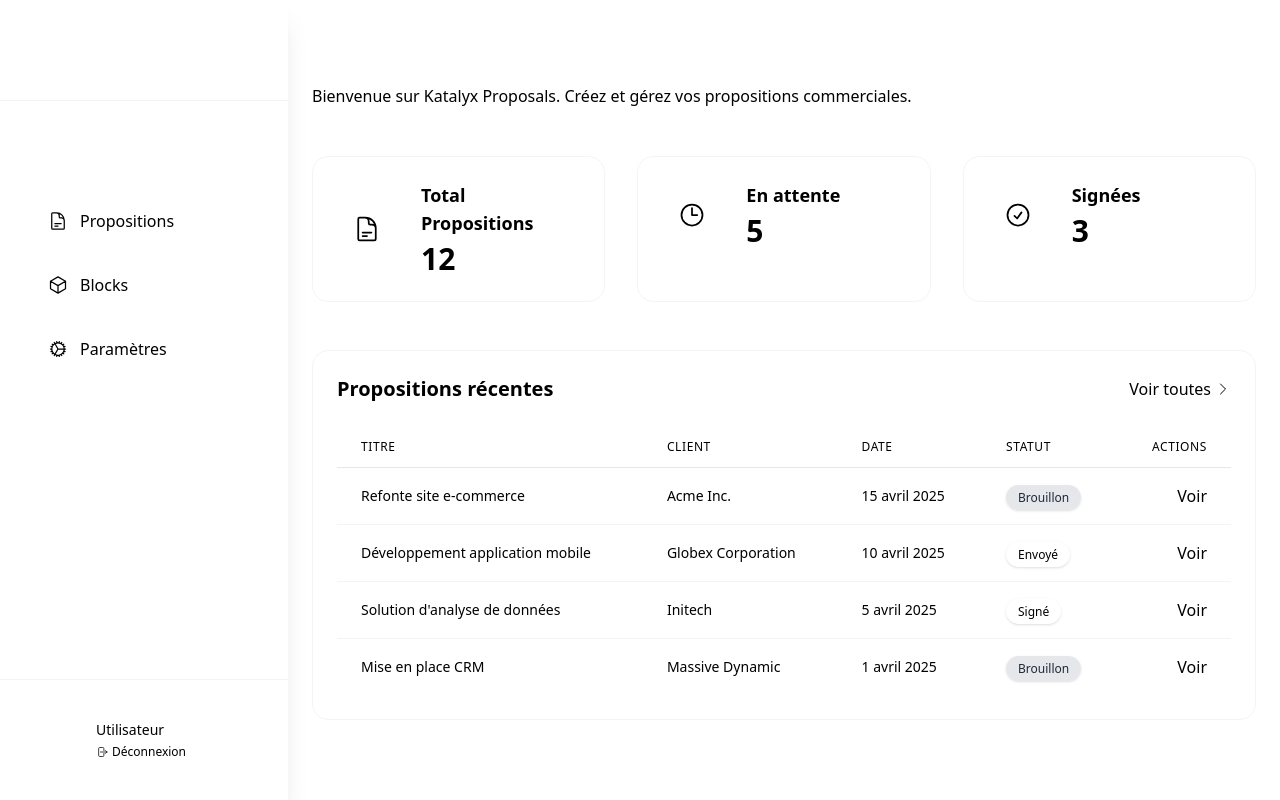
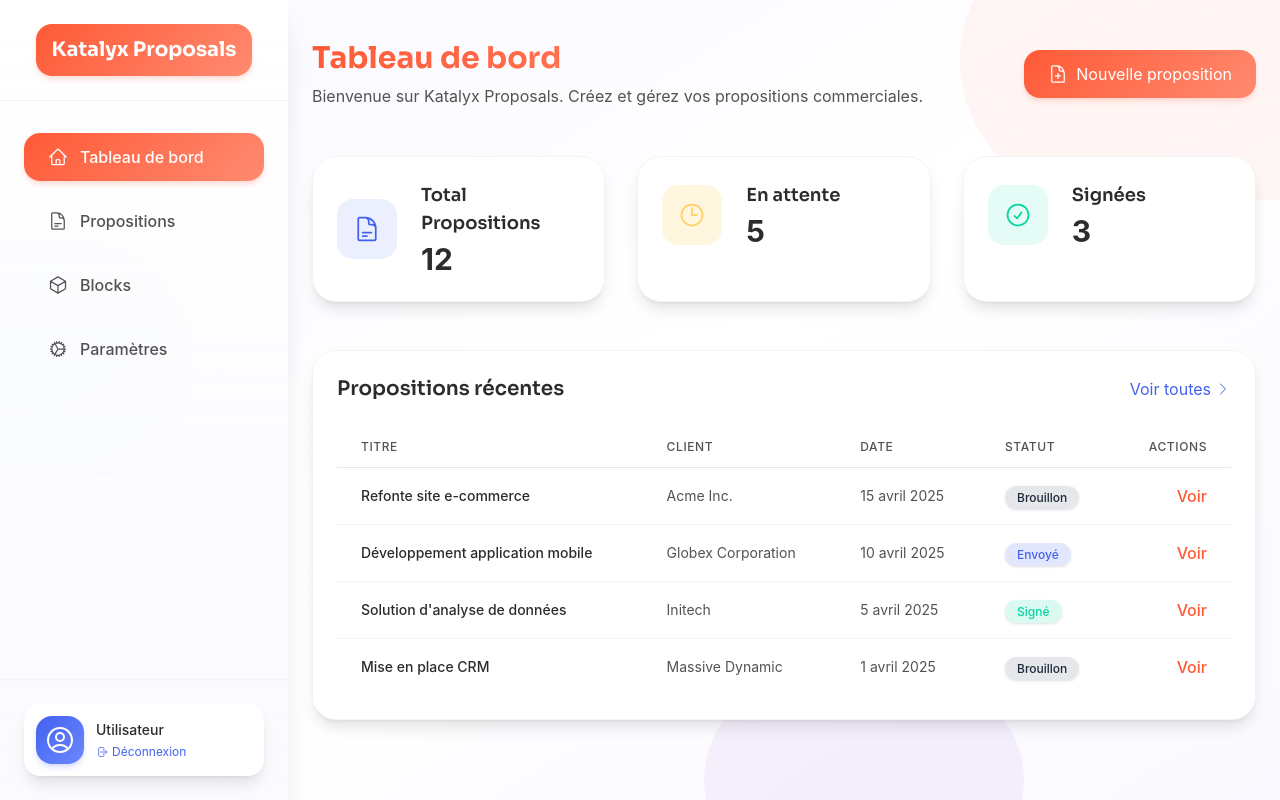
Before and after one commit to lelex3529/katablok, a Next.js app: page / in a window 1280 px wide. Built offline with nearby package versions, Linux system fonts and the light colour scheme.

Commit message:
✨ Complete the block feature

```diff
--- a/app/globals.css
+++ b/app/globals.css
@@ -1,2 +1,3 @@
 @import "tailwindcss";
 @plugin "@tailwindcss/typography";
+@config "../tailwind.config";
--- a/package.json
+++ b/package.json
@@ -19,7 +19,7 @@
   },
   "devDependencies": {
     "@eslint/eslintrc": "^3",
-    "@tailwindcss/postcss": "^4",
+    "@tailwindcss/postcss": "^4.1.5",
     "@tailwindcss/typography": "^0.5.16",
     "@types/node": "^20",
     "@types/react": "^19",
@@ -28,7 +28,7 @@
     "eslint-config-next": "15.3.2",
     "eslint-config-prettier": "^10.1.3",
     "prettier": "^3.5.3",
-    "tailwindcss": "^4",
+    "tailwindcss": "^4.1.5",
     "typescript": "^5"
   }
 }
```
Also changed, not shown: 1 other file (tests, documents, lock files or other folders).
